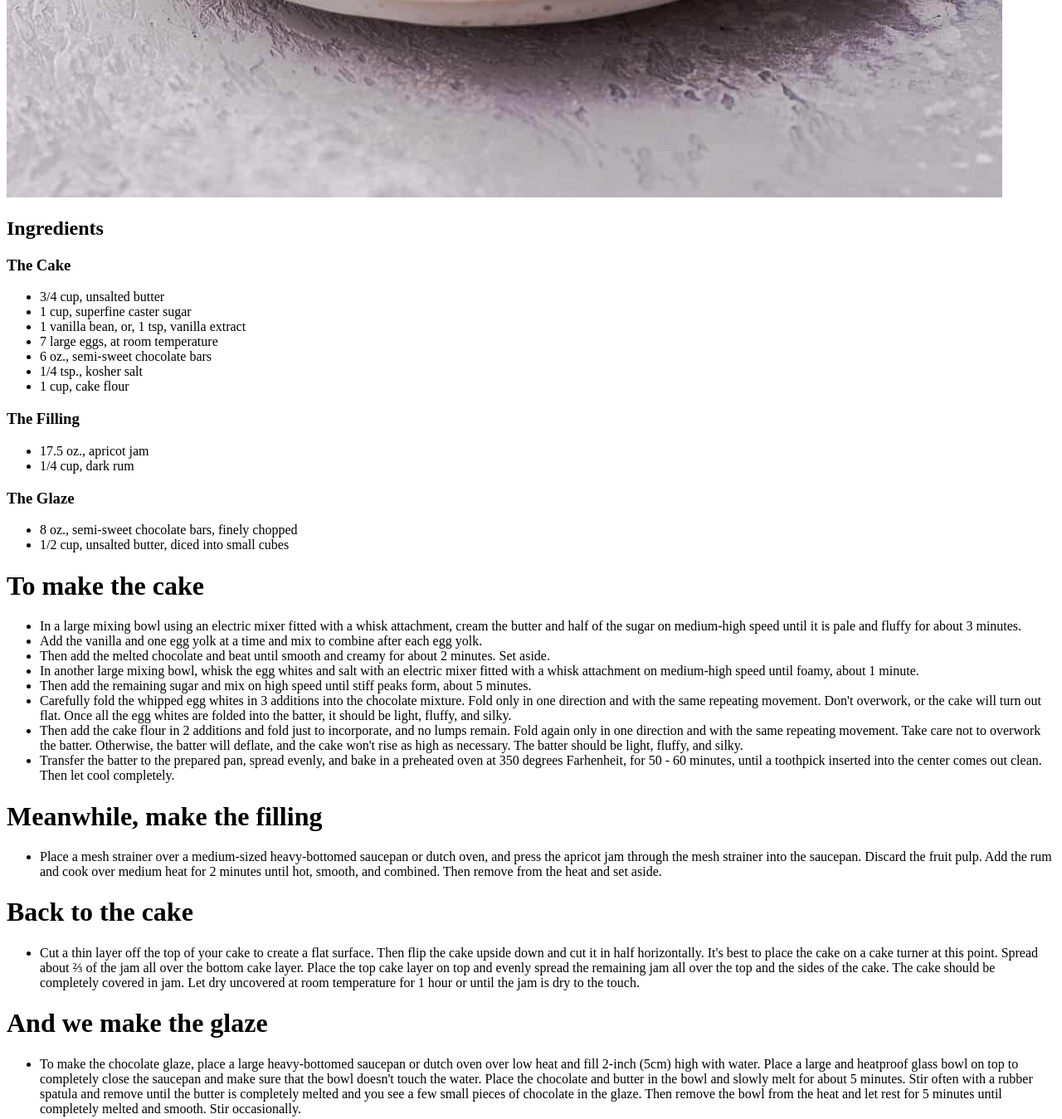
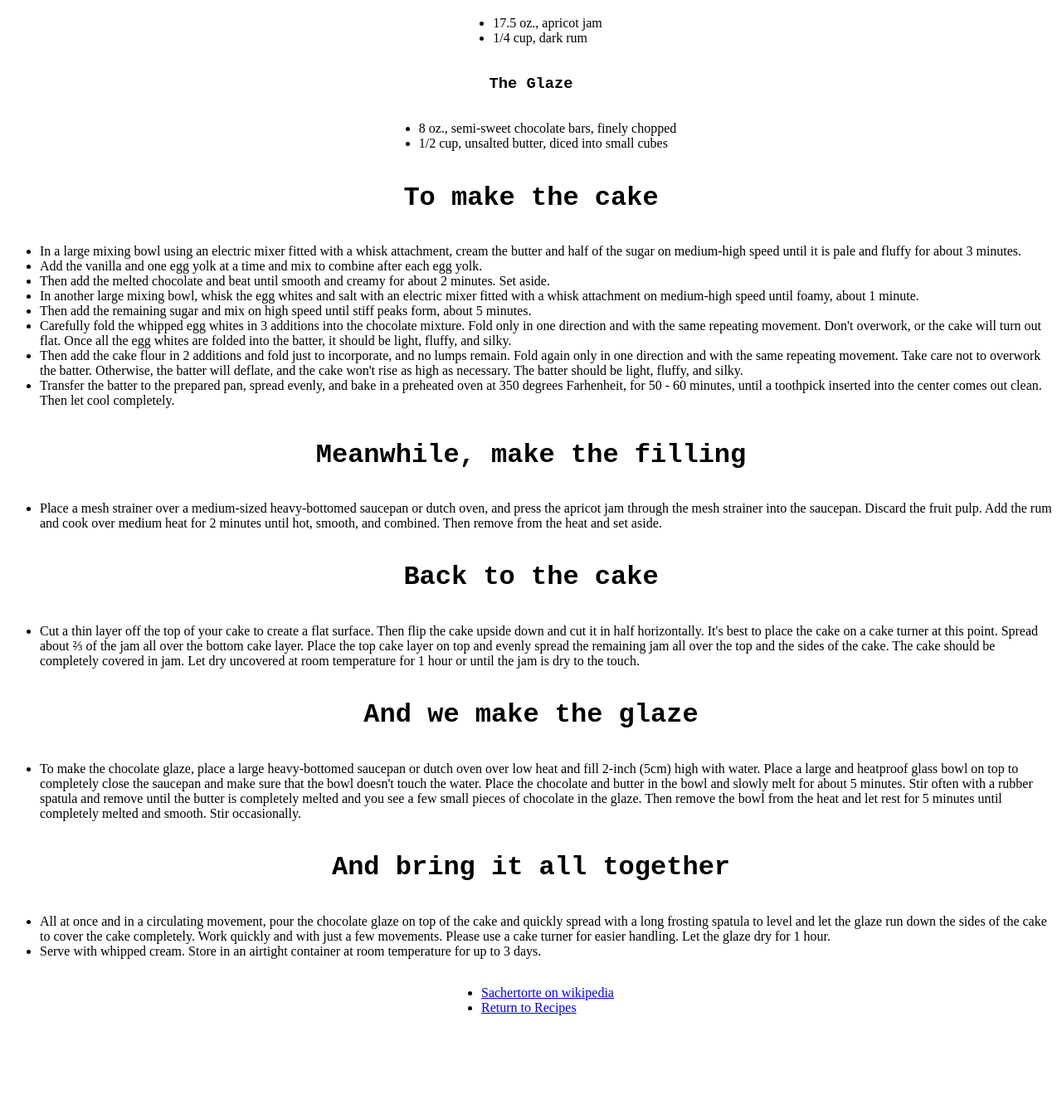
Before and after one commit to ambrown38/odin-recipes, a plain HTML site: page recipes/sachertorte.html in a window 1280 px wide. Shown: the part 1042-2391 px from the top of the page at 83% size. After the commit the page ends 2290 px from the top, so only its background shows below. Drawn offline with Linux system fonts and the light colour scheme.

Commit message:
Add classes to html and add sachertorte.css

```diff
--- /dev/null
+++ b/recipes/sachertorte.css
@@ -0,0 +1,22 @@
+.header {
+    font-family: 'Courier New', Courier, monospace;
+    font-weight: bold;
+    text-align: center;
+}
+
+.image {
+    display: block;
+    margin-left: auto;
+    margin-right: auto;
+    width:  640px;
+    height: auto;
+}
+
+div.container {
+    text-align: center;
+}
+
+ul.myUL {
+    display: inline-block;
+    text-align: left;
+}
--- a/recipes/sachertorte.html
+++ b/recipes/sachertorte.html
@@ -3,19 +3,21 @@
 <head>
     <meta charset="UTF-8">
     <title>The Sachertorte</title>
+    <link rel="stylesheet" href="sachertorte.css">
 </head>
 
 <body>
 
-    <h1>The Sachertorte</h1>
+    <h1 class="header">The Sachertorte</h1>
 
-    <img src="../img/torte.jpg" alt="A Sachertorte">
+    <img class="image" src="../img/torte.jpg" alt="A Sachertorte">
 
-    <h2>Ingredients</h2>
+    <h2 class="header">Ingredients</h2>
 
-        <h3>The Cake</h3>
+        <h3 class="header">The Cake</h3>
 
-        <ul>
+        <div class="container">
+            <ul class="myUL">
                 <li>3/4 cup, unsalted butter</li>
                 <li>1 cup, superfine caster sugar</li>
                 <li>1 vanilla bean, or, 1 tsp, vanilla extract</li>
@@ -24,24 +26,30 @@
                 <li>1/4 tsp., kosher salt</li>
                 <li>1 cup, cake flour</li>
             </ul>
+        </div>
 
-        <h3>The Filling</h3>
+        <h3 class="header">The Filling</h3>
 
-        <ul>
+        <div class="container">
+            <ul class="myUL">
                 <li>17.5 oz., apricot jam</li>
                 <li>1/4 cup, dark rum</li>
             </ul>
+        </div>
 
-        <h3>The Glaze</h3>
+        <h3 class="header">The Glaze</h3>
 
-        <ul>
+        <div class="container">
+            <ul class="myUL">
                 <li>8 oz., semi-sweet chocolate bars, finely chopped</li>
                 <li>1/2 cup, unsalted butter, diced into small cubes</li>
             </ul>
+        </div>
 
-        <h1>To make the cake</h1>
+        <h1 class="header">To make the cake</h1>
 
-        <ul>
+        <div class="container">
+            <ul class="myUL">
                 <li>In a large mixing bowl using an electric mixer fitted with a whisk attachment, cream the butter and half of the sugar on medium-high speed until it is pale and fluffy for about 3 minutes. </li>
                 <li>Add the vanilla and one egg yolk at a time and mix to combine after each egg yolk.</li>
                 <li>Then add the melted chocolate and beat until smooth and creamy for about 2 minutes. Set aside.</li>
@@ -51,36 +59,47 @@
                 <li>Then add the cake flour in 2 additions and fold just to incorporate, and no lumps remain. Fold again only in one direction and with the same repeating movement. Take care not to overwork the batter. Otherwise, the batter will deflate, and the cake won't rise as high as necessary.  The batter should be light, fluffy, and silky.</li>
                 <li>Transfer the batter to the prepared pan, spread evenly, and bake in a preheated oven at 350 degrees Farhenheit, for 50 - 60 minutes, until a toothpick inserted into the center comes out clean.  Then let cool completely.</li>
             </ul>
+        </div>
 
-        <h1>Meanwhile, make the filling</h1>
+        <h1 class="header">Meanwhile, make the filling</h1>
 
-        <ul>
+        <div class="container">
+            <ul class="myUL">
                 <li>Place a mesh strainer over a medium-sized heavy-bottomed saucepan or dutch oven, and press the apricot jam through the mesh strainer into the saucepan. Discard the fruit pulp. Add the rum and cook over medium heat for 2 minutes until hot, smooth, and combined. Then remove from the heat and set aside.</li>
             </ul>
+        </div>
 
-        <h1>Back to the cake</h1>
+        <h1 class="header">Back to the cake</h1>
 
-        <ul>
+        <div class="container">
+            <ul class="myUL">
                 <li>Cut a thin layer off the top of your cake to create a flat surface. Then flip the cake upside down and cut it in half horizontally. It's best to place the cake on a cake turner at this point. Spread about ⅔ of the jam all over the bottom cake layer. Place the top cake layer on top and evenly spread the remaining jam all over the top and the sides of the cake. The cake should be completely covered in jam. Let dry uncovered at room temperature for 1 hour or until the jam is dry to the touch.</li>
             </ul>
+        </div>
 
-        <h1>And we make the glaze</h1>
+        <h1 class="header">And we make the glaze</h1>
 
-        <ul>
+        <div class="container">
+            <ul class="myUL">
                 <li>To make the chocolate glaze, place a large heavy-bottomed saucepan or dutch oven over low heat and fill 2-inch (5cm) high with water. Place a large and heatproof glass bowl on top to completely close the saucepan and make sure that the bowl doesn't touch the water. Place the chocolate and butter in the bowl and slowly melt for about 5 minutes. Stir often with a rubber spatula and remove until the butter is completely melted and you see a few small pieces of chocolate in the glaze. Then remove the bowl from the heat and let rest for 5 minutes until completely melted and smooth. Stir occasionally.</li>
             </ul>
+        </div>
 
-        <h1>And bring it all together</h1>
+        <h1 class="header">And bring it all together</h1>
 
-        <ul>
+        <div class="container">
+            <ul class="myUL">
                 <li>All at once and in a circulating movement, pour the chocolate glaze on top of the cake and quickly spread with a long frosting spatula to level and let the glaze run down the sides of the cake to cover the cake completely. Work quickly and with just a few movements. Please use a cake turner for easier handling. Let the glaze dry for 1 hour.</li>
                 <li>Serve with whipped cream. Store in an airtight container at room temperature for up to 3 days.</li>
             </ul>
+        </div>
 
-        <ul>
+        <div class="container">
+            <ul class="myUL">
                 <li><a href="https://en.wikipedia.org/wiki/Sachertorte">Sachertorte on wikipedia</a></li>
                 <li><a href="../index.html">Return to Recipes</a></li>
             </ul>
+        </div>
 
 </body>
 </html>
```
Lines whose indentation alone changed are shown as unchanged.
